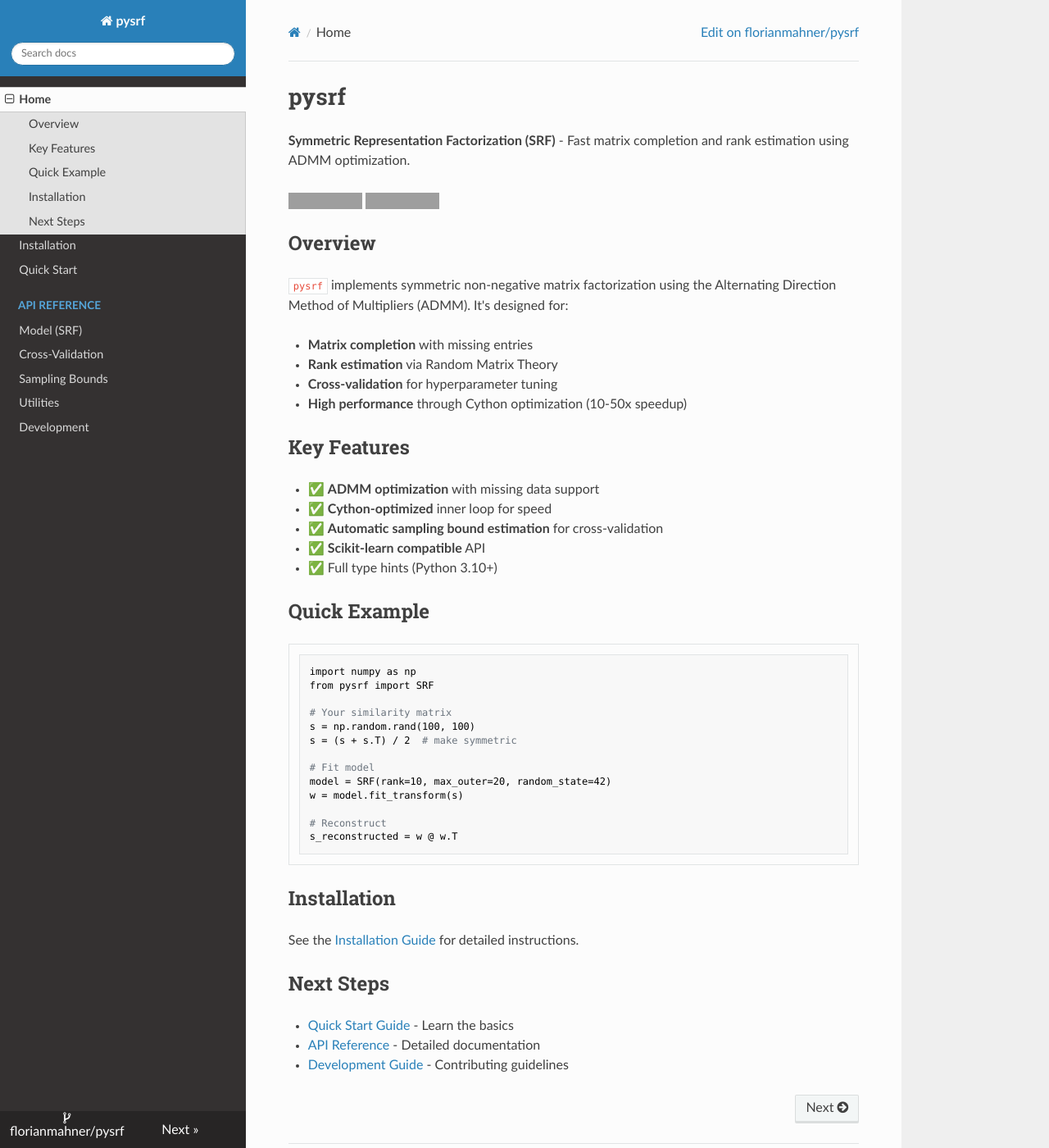
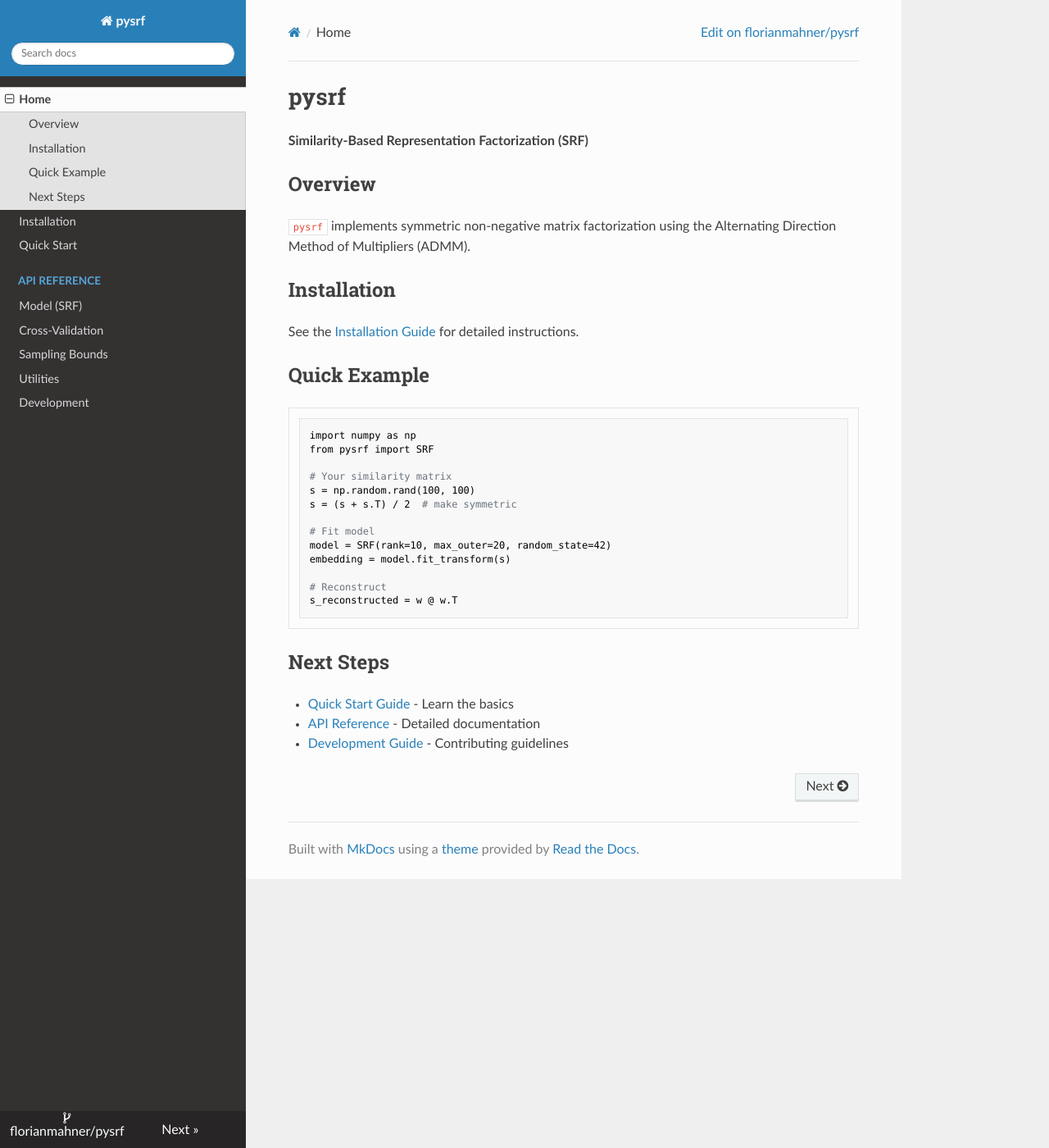
Before and after one commit to florianmahner/pysrf, an MkDocs documentation site: the page built from docs/index.md, in a window 1280 px wide and 1400 px high. Shown: the whole window at 82% size. Built offline with MkDocs 1.6.1, drawn with Linux system fonts in a browser that asks for light colours; nearby versions of some CDN libraries; grey boxes are pictures that could not be loaded.

Commit message:
Make docs quickstart guide

````diff
--- a/docs/index.md
+++ b/docs/index.md
@@ -1,26 +1,16 @@
 # pysrf
 
-**Symmetric Representation Factorization (SRF)** - Fast matrix completion and rank estimation using ADMM optimization.
+**Similarity-Based Representation Factorization (SRF)**
 
-[![License: MIT](https://img.shields.io/badge/License-MIT-yellow.svg)](https://opensource.org/licenses/MIT)
-[![Python 3.10+](https://img.shields.io/badge/python-3.10+-blue.svg)](https://www.python.org/downloads/)
 
 ## Overview
 
-`pysrf` implements symmetric non-negative matrix factorization using the Alternating Direction Method of Multipliers (ADMM). It's designed for:
+`pysrf` implements symmetric non-negative matrix factorization using the Alternating Direction Method of Multipliers (ADMM).
 
-- **Matrix completion** with missing entries
-- **Rank estimation** via Random Matrix Theory
-- **Cross-validation** for hyperparameter tuning
-- **High performance** through Cython optimization (10-50x speedup)
 
-## Key Features
+## Installation
 
-- ✅ **ADMM optimization** with missing data support
-- ✅ **Cython-optimized** inner loop for speed
-- ✅ **Automatic sampling bound estimation** for cross-validation
-- ✅ **Scikit-learn compatible** API
-- ✅ Full type hints (Python 3.10+)
+See the [Installation Guide](installation.md) for detailed instructions.
 
 ## Quick Example
 
@@ -34,15 +24,12 @@ s = (s + s.T) / 2  # make symmetric
 
 # Fit model
 model = SRF(rank=10, max_outer=20, random_state=42)
-w = model.fit_transform(s)
+embedding = model.fit_transform(s)
 
 # Reconstruct
 s_reconstructed = w @ w.T
 ```
 
-## Installation
-
-See the [Installation Guide](installation.md) for detailed instructions.
 
 ## Next Steps
 
````
Also changed, not shown: docs/installation.md (+7 -21 lines), docs/quickstart.md (+2 -2 lines).
